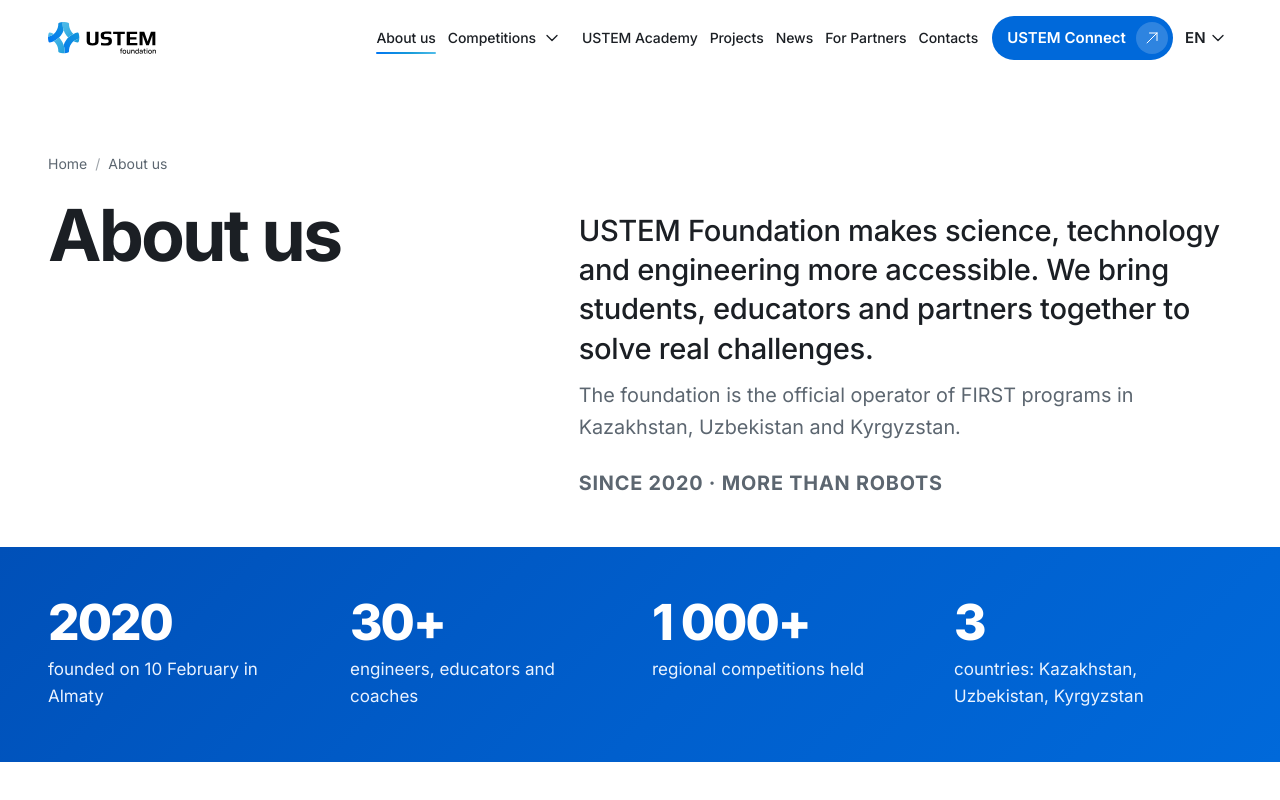
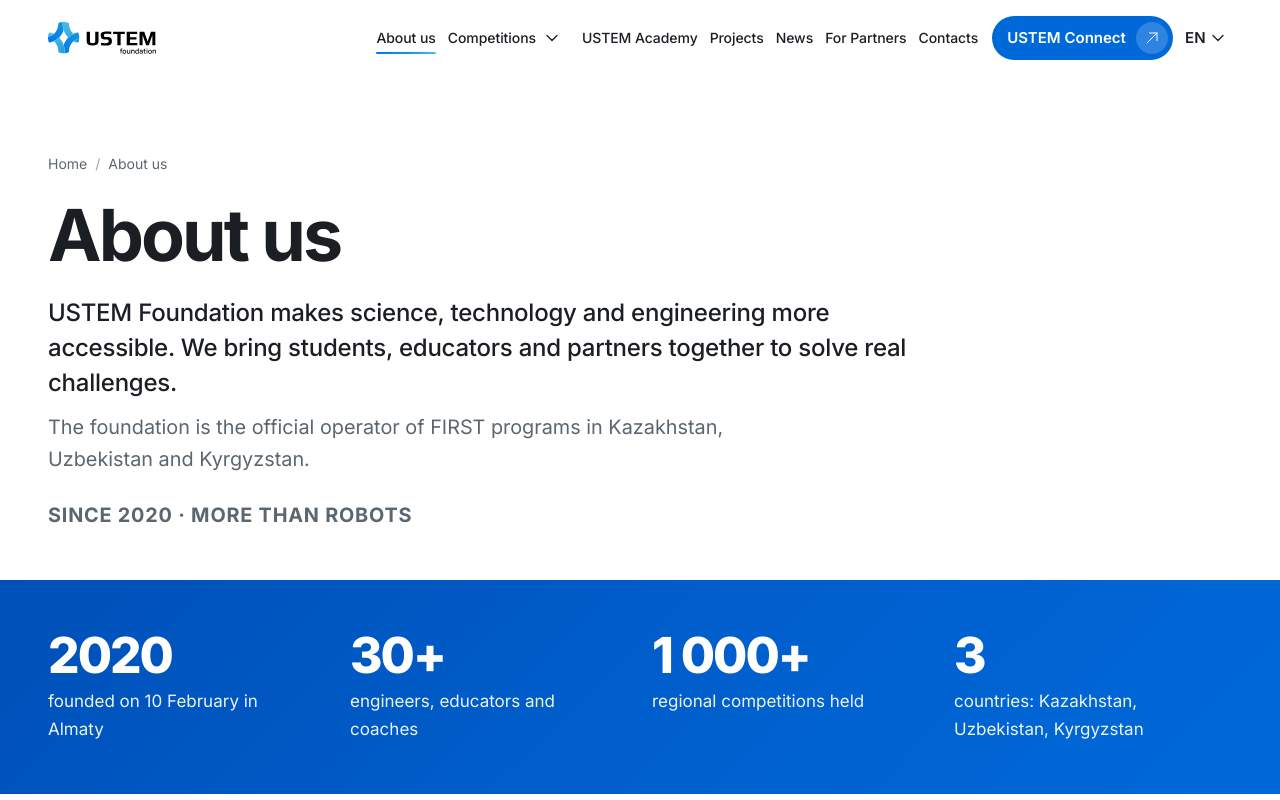
Before and after one commit to tr1fy/ustem-main, a Next.js app: page /en/about in a window 1280 px wide. Shown: the top 800 px of the page. Built offline with nearby package versions, Linux system fonts and the light colour scheme.

Commit message:
About intro: keep the compact one-column variant the owner picked
Co-Authored-By: Claude Fable 5.1 <noreply@anthropic.com>
Claude-Session: https://claude.ai/code/session_019T7oNCDA1bfJBFUCNnNLHL

```diff
--- a/src/app/[locale]/about/page.tsx
+++ b/src/app/[locale]/about/page.tsx
@@ -216,11 +216,11 @@ export default function AboutPage({
 
   return (
     <main id='main-content' className='pg-main'>
-      <div className='pg-intro pg-intro-plain pg-v2-intro pg-v2-intro-b'>
+      <div className='pg-intro pg-intro-plain pg-v2-intro'>
         <PageHead locale={locale} title={t(navLabel('about'))}>
           <p className='pg-v2-statement'>{t(copy.aboutText)}</p>
           <p className='pg-v2-sub'>{t(text.operator)}</p>
-          <p className='pg-since pg-v2-intro-since'>{t(text.since)}</p>
+          <p className='pg-since'>{t(text.since)}</p>
         </PageHead>
       </div>
 
--- a/src/styles/pages.css
+++ b/src/styles/pages.css
@@ -1484,35 +1484,3 @@
   font-size: var(--fs-small);
   color: var(--muted);
 }
-/* About intro, variant B: title left, mission text right (from 1024px) */
-@media (min-width: 1024px) {
-  .pg-v2-intro-b .page-head {
-    display: grid;
-    grid-template-columns: minmax(0, 5fr) minmax(0, 7fr);
-    column-gap: 64px;
-    align-items: start;
-  }
-  .pg-v2-intro-b .page-head nav {
-    grid-column: 1 / -1;
-  }
-  .pg-v2-intro-b .page-head h1 {
-    grid-column: 1;
-    grid-row: 2 / span 3;
-  }
-  .pg-v2-intro-b .pg-v2-statement {
-    grid-column: 2;
-    grid-row: 2;
-    margin-top: 12px !important;
-    max-width: 44ch !important;
-    font-size: clamp(1.375rem, 1.1rem + 0.9vw, 1.875rem) !important;
-    line-height: 1.35;
-  }
-  .pg-v2-intro-b .pg-v2-sub {
-    grid-column: 2;
-    grid-row: 3;
-  }
-  .pg-v2-intro-b .pg-v2-intro-since {
-    grid-column: 2;
-    grid-row: 4;
-  }
-}
```
